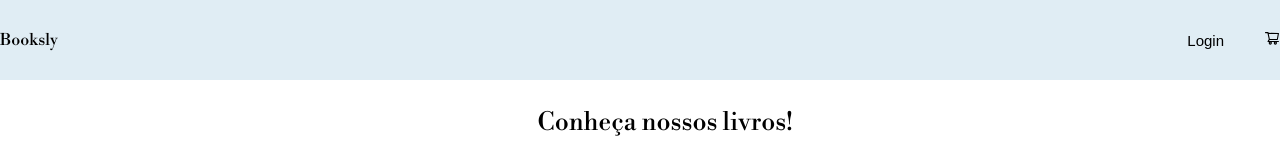
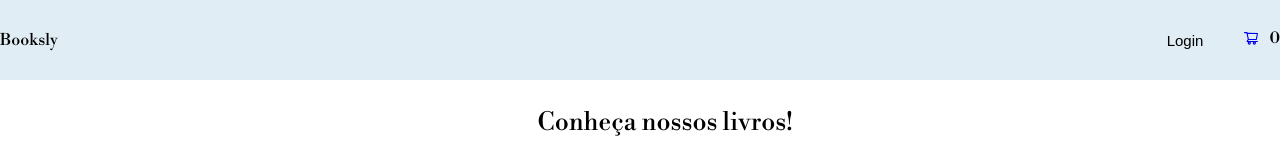
Before and after one commit to edcampossouza/projeto15-drivenstore-front, a React (Create React App) app: page / in a window 1280 px wide. Shown: the top 160 px of the page. Built offline with nearby package versions, Linux system fonts and the light colour scheme; no server answers.

Commit message:
fix header: atualiza qtd no carrinho ao remover item
navega para o carrinho ao clicar no icone

```diff
--- a/src/components/Header.js
+++ b/src/components/Header.js
@@ -34,7 +34,10 @@ export default function Header() {
     }, [])
 
 
-
+    useEffect(()=>{
+        const cartQuantity = cartItems.reduce((s,a) => Number(s) + Number(a.quantity), 0 )
+        setCart(cartQuantity)
+    },[cartItems])
 
     return (
         <HeaderStyle>
@@ -52,7 +55,9 @@ export default function Header() {
 
                     <h2>{`Olá, ${user}`}</h2>
                 }
-                <AiOutlineShoppingCart />
+                 <Link to="/cart">
+                    <AiOutlineShoppingCart />
+                </Link>
                 {cart}
 
             </nav>
```
